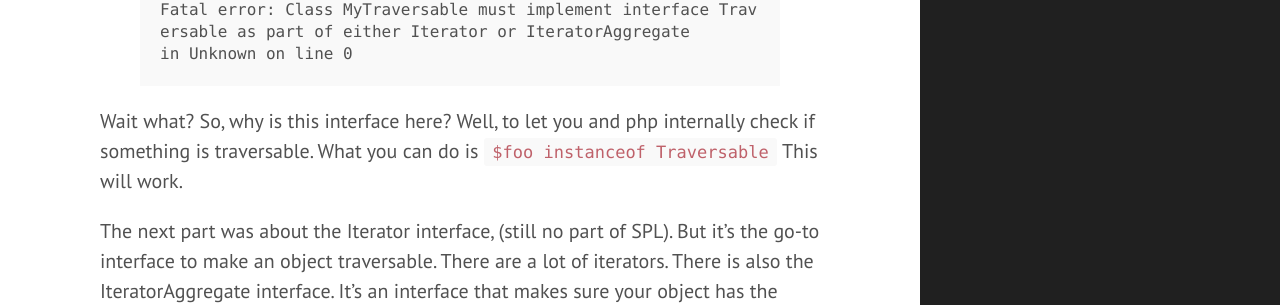
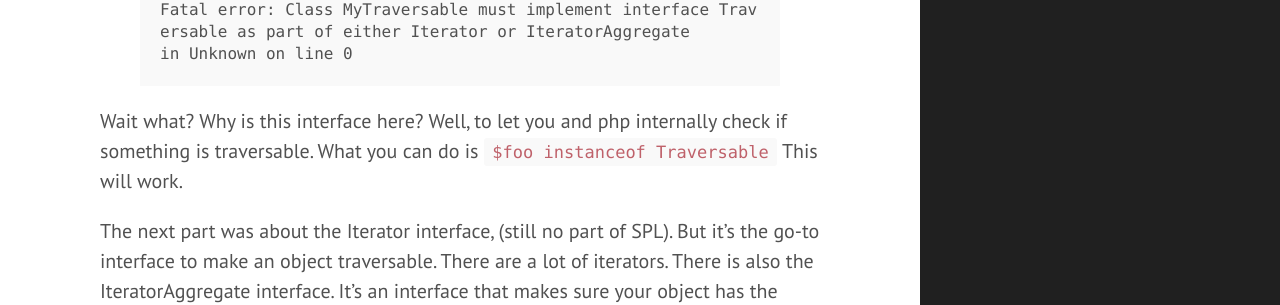
Before and after one commit to megawubs/megawubs.github.io, a Jekyll site: the page built from _posts/2015-03-19-the-spl.md, in a window 1280 px wide and 900 px high, scrolled down 1372 px. Shown: the part 152-457 px from the top of the window. Built offline with Jekyll 4.4.1, drawn with Linux system fonts in a browser that asks for light colours; nearby versions of some CDN libraries.

```diff
--- a/_posts/2015-03-19-the-spl.md
+++ b/_posts/2015-03-19-the-spl.md
@@ -57,7 +57,7 @@
 in Unknown on line 0
 {% endhighlight text %}
 
-Wait what? So, why is this interface here? Well, to let you and php internally check if something is traversable.
+Wait what? Why is this interface here? Well, to let you and php internally check if something is traversable.
 What you can do is `$foo instanceof Traversable` This will work.
 
 The next part was about the Iterator interface, (still no part of SPL). But it's the go-to interface to make an object
```
Also changed, not shown: me.jpeg (added).
